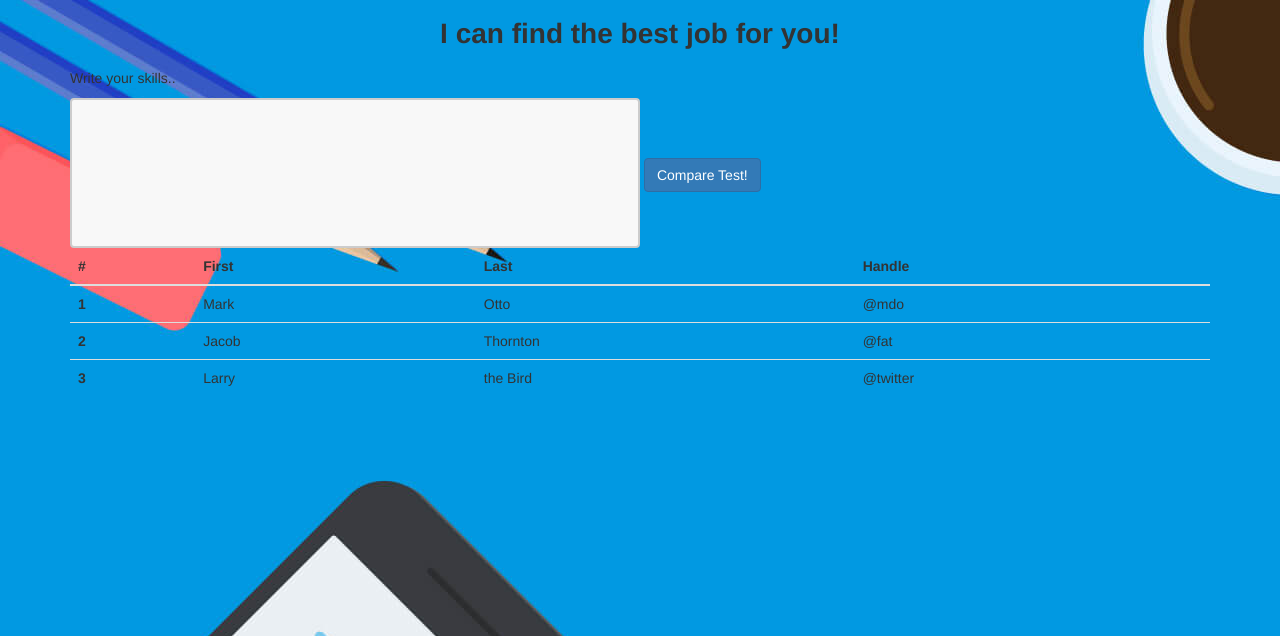
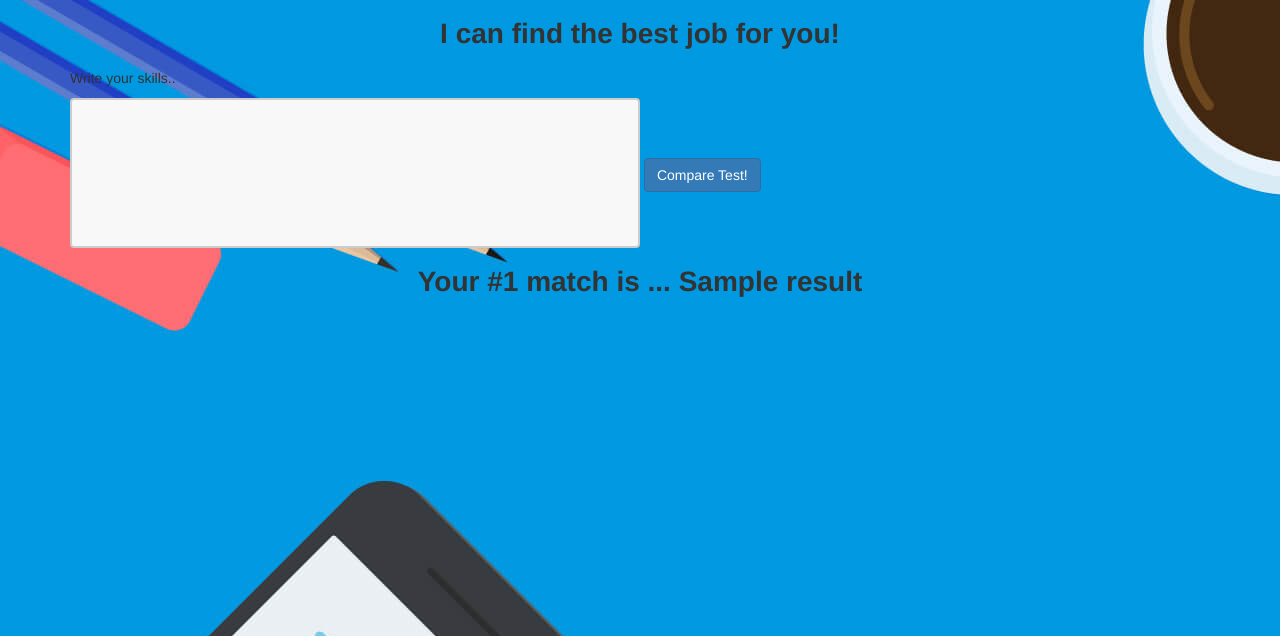
Before and after one commit to vgangaprasad/ML_Skills_Match, a Flask app: template Flask/templates/index.html in a window 1280 px wide. Shown: the top 636 px of the page. Run offline with Flask 2, Linux system fonts and the light colour scheme; the template is opened without the code that fills it: most values are stand-ins (such as "Sample title", 1, 10 or a date in 2020); parts of the project's set-up code (start-up, migrations or seed data) failed here and were passed over; some libraries are stand-ins or nearby versions.

Commit message:
added working job recommender

```diff
--- a/Flask/app.py
+++ b/Flask/app.py
@@ -2,6 +2,7 @@ import os
 from flask import Flask, flash, redirect, render_template, request, session, abort, send_from_directory, current_app, jsonify
 from models.keras_first_go import KerasFirstGoModel
 from clear_bash import clear_bash
+import simplejson as json
 
 #################################################
 # Flask Setup
@@ -33,15 +34,28 @@ def my_form_post():
     print (processed_text)
     return render_template('result.html', **templateData)
 
+@app.route('/submitted', methods=['POST', 'GET'])
+def handle_data():
+    # Retreive the form text using the key 'job' which is the form id
+    result = request.form['job']
+    train_model()
+    # preict by passing in form data
+    processed_text = first_go_model.prediction(result)
+    print(processed_text)
+    result = {'Job': processed_text}
+    # data = json.dumps([dict(r) for r in result])
+    return render_template('index.html', result=result, result2=result)
 
-@app.route('/result',methods = ['POST', 'GET'])
-def result():
-   if request.method == 'POST':
-      result = request.form.getlist('Job')
-      train_model()
-      processed_text = first_go_model.prediction(result[0])
-      result = {'Job': processed_text}
-      return render_template("result.html",result = result)
+
+# @app.route('/result',methods = ['POST', 'GET'])
+# def result():
+#    if request.method == 'POST':
+#       result = request.form.getlist('Job')
+#       train_model()
+#       processed_text = first_go_model.prediction(result[0])
+#       result = {'Job': processed_text}
+#     #   return render_template("result.html",result = result)
+#      return json.dumps([dict(r) for r in result])
 
 def clear_bash():
     os.system('cls' if os.name == 'nt' else 'clear')
--- a/Flask/models/keras_first_go.py
+++ b/Flask/models/keras_first_go.py
@@ -70,4 +70,4 @@ class KerasFirstGoModel(object):
         encoder.fit(self.test_labels)
         result = encoder.inverse_transform(prediction)
 
-        return result[0]
+        return result;
--- a/Flask/templates/index.html
+++ b/Flask/templates/index.html
@@ -18,9 +18,9 @@
       </div>
       <div class="row">
          <div class="col-lg-12">
-            <form method="POST" action="/submitted">
+            <form method="POST" action= "http://localhost:5000/submitted">
                <p>Write your skills..</p>
-               <input type="text" name="job" />
+               <input type="text" name="job" id='job' />
                <button class = "btn btn-primary" id='button' type="submit" onclick='handleClick()'>Compare Test!</button>
             </form>
 
@@ -32,36 +32,24 @@
 
       </div>
 
-      <table class="table">
-         <thead>
-            <tr>
-               <th scope="col">#</th>
-               <th scope="col">First</th>
-               <th scope="col">Last</th>
-               <th scope="col">Handle</th>
-            </tr>
-         </thead>
-         <tbody>
-            <tr>
-               <th scope="row">1</th>
-               <td>Mark</td>
-               <td>Otto</td>
-               <td>@mdo</td>
-            </tr>
-            <tr>
-               <th scope="row">2</th>
-               <td>Jacob</td>
-               <td>Thornton</td>
-               <td>@fat</td>
-            </tr>
-            <tr>
-               <th scope="row">3</th>
-               <td>Larry</td>
-               <td>the Bird</td>
-               <td>@twitter</td>
-            </tr>
-         </tbody>
-      </table>
+
+      <div class="row">
+         <div class="col-lg-12">
+           <h1 class = "text-secondary text-center"> Your #1 match is ...
+             {{ result }}
+           </h1>
+
+
+
+
+
+         </div>
+
+
+
+      </div>
+
+
 </body>
 
 </html>
```
